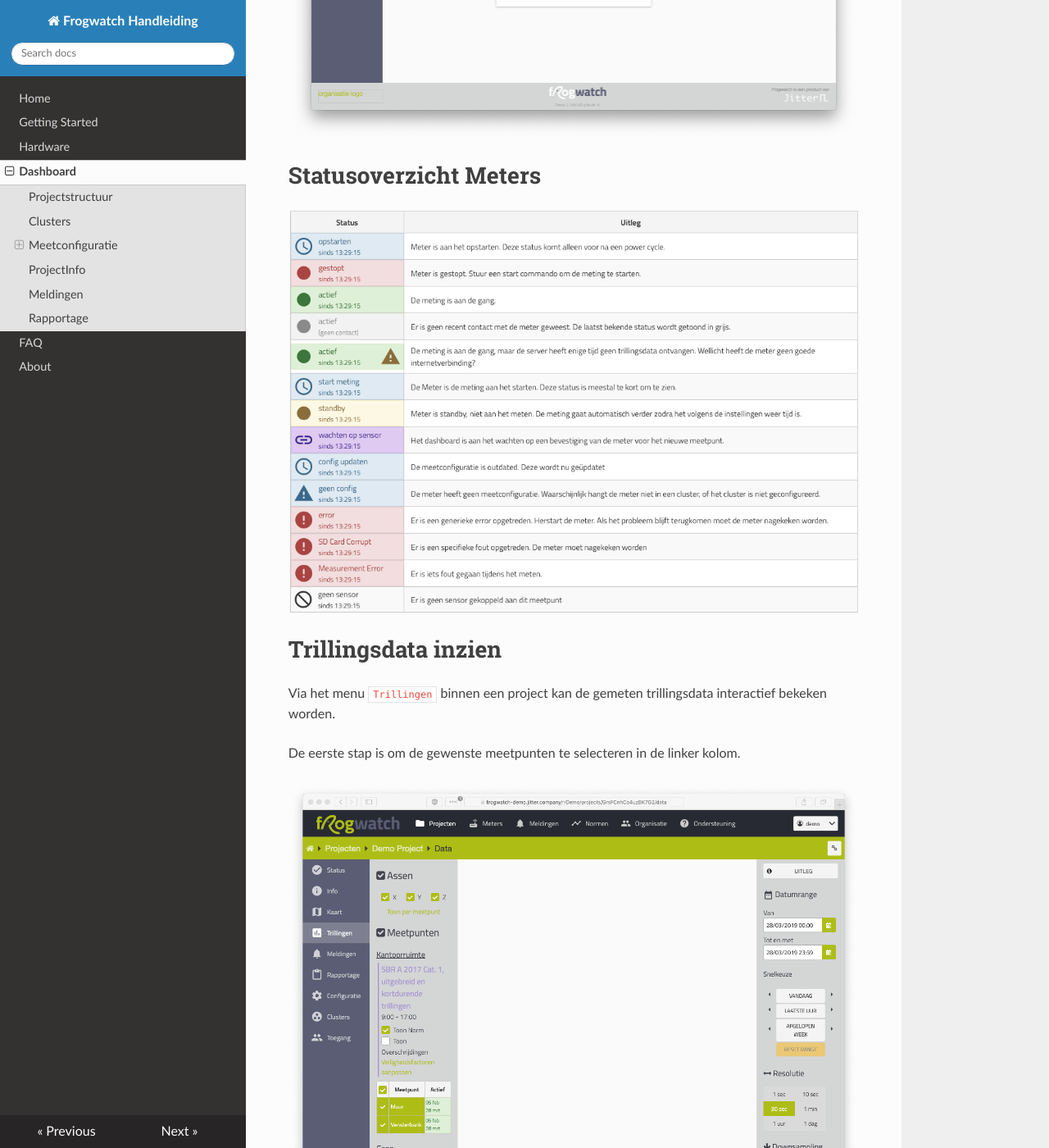
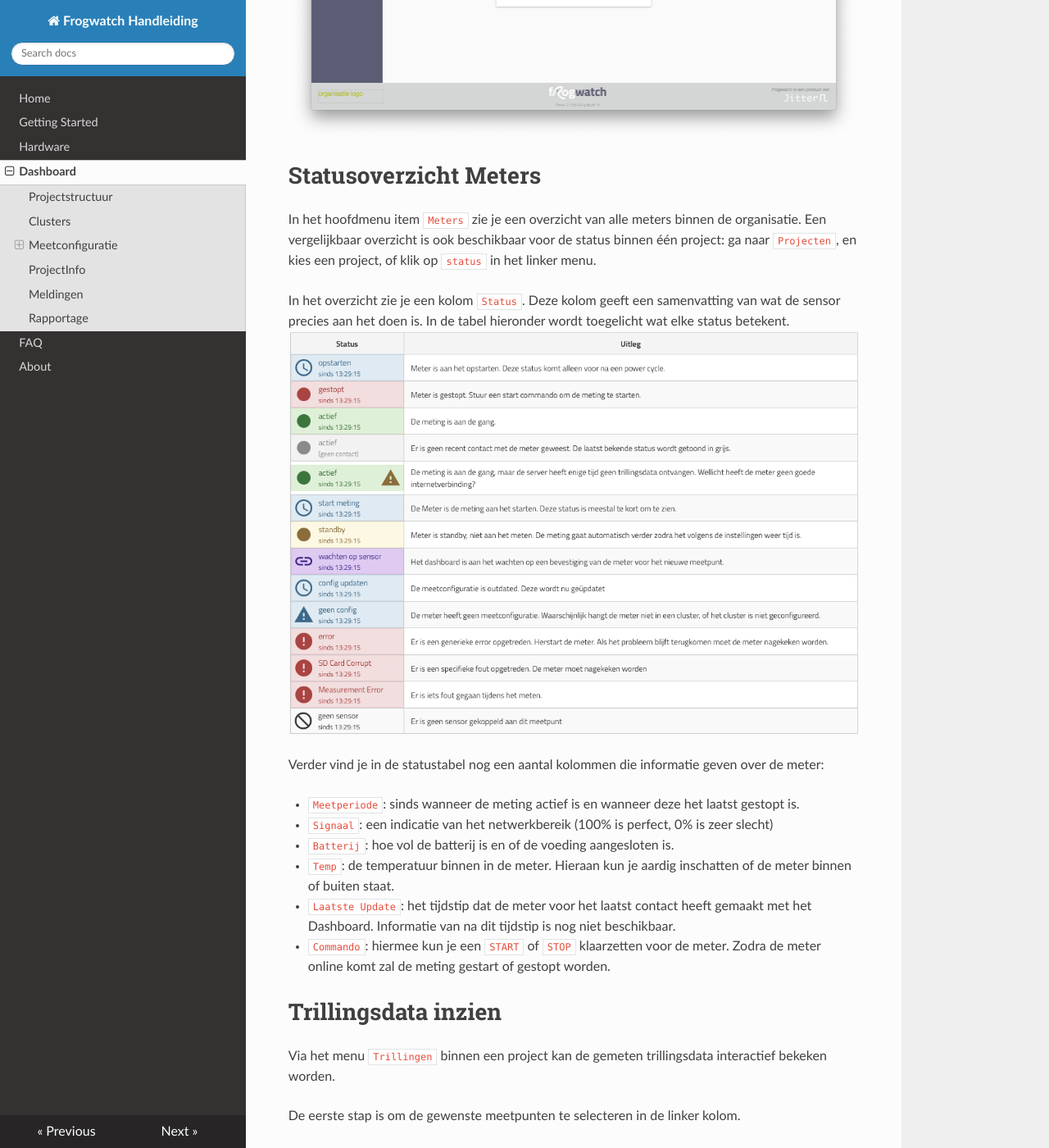
Before and after one commit to ijager/docs.frog.watch, an MkDocs documentation site: the page built from docs/dashboard.md, in a window 1280 px wide and 1400 px high, scrolled down 6425 px. Shown: the whole window at 82% size. Built offline with MkDocs 1.6.1, drawn with Linux system fonts in a browser that asks for light colours; nearby versions of some CDN libraries.

Commit message:
Add text about status overview

```diff
--- a/docs/dashboard.md
+++ b/docs/dashboard.md
@@ -128,7 +128,19 @@ Er verschijnt een popup met 7 invoer velden. De waardes A1, A2 en A3 voor zowel
 
 # Statusoverzicht Meters
 
- ![Status Overzicht](img/statushelp.png)
+In het hoofdmenu item `Meters` zie je een overzicht van alle meters binnen de organisatie. Een vergelijkbaar overzicht is ook beschikbaar voor de status binnen één project: ga naar `Projecten`, en kies een project, of klik op `status` in het linker menu.
+
+In het overzicht zie je een kolom `Status`. Deze kolom geeft een samenvatting van wat de sensor precies aan het doen is. In de tabel hieronder wordt toegelicht wat elke status betekent.
+ ![Betekenis status](img/statushelp.png)
+
+ Verder vind je in de statustabel nog een aantal kolommen die informatie geven over de meter:
+
+ * `Meetperiode`: sinds wanneer de meting actief is en wanneer deze het laatst gestopt is.
+ * `Signaal`: een indicatie van het netwerkbereik (100% is perfect, 0% is zeer slecht)
+ * `Batterij`: hoe vol de batterij is en of de voeding aangesloten is.
+ * `Temp`: de temperatuur binnen in de meter. Hieraan kun je aardig inschatten of de meter binnen of buiten staat.
+ * `Laatste Update`: het tijdstip dat de meter voor het laatst contact heeft gemaakt met het Dashboard. Informatie van na dit tijdstip is nog niet beschikbaar.
+ * `Commando`: hiermee kun je een `START` of `STOP` klaarzetten voor de meter. Zodra de meter online komt zal de meting gestart of gestopt worden.
 
 # Trillingsdata inzien
 
```
